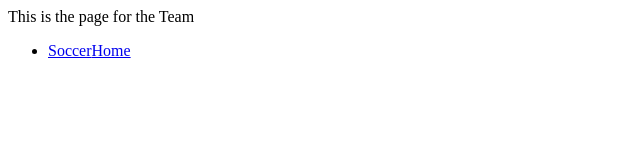
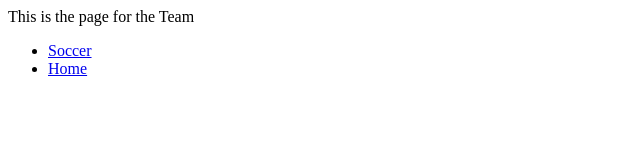
Before and after one commit to kashifumar/kas-helloworld, a Next.js app: page /soccer/chelsea in a window 1280 px wide. Shown: the top 160 px of the page, without its empty margins (0-640 px from the left). Built offline with nearby package versions, Linux system fonts and the light colour scheme.

Commit message:
Dynamic Segments-searchparam added

```diff
--- a/app/(sports)/soccer/[teams]/page.tsx
+++ b/app/(sports)/soccer/[teams]/page.tsx
@@ -1,6 +1,7 @@
 import Link from 'next/link';
-export default function DisplayTeam({params}:{
+export default function DisplayTeam({params, searchParams}:{
   params:{name:string},
+  searchParams: { id: string },
 }){
   return (
     <div>
@@ -8,6 +9,8 @@ export default function DisplayTeam({params}:{
       <ul>
         <li>
         <Link href="/soccer">Soccer</Link>
+        </li>
+        <li>
         <Link href="/">Home</Link>
         </li>
       </ul>
```
